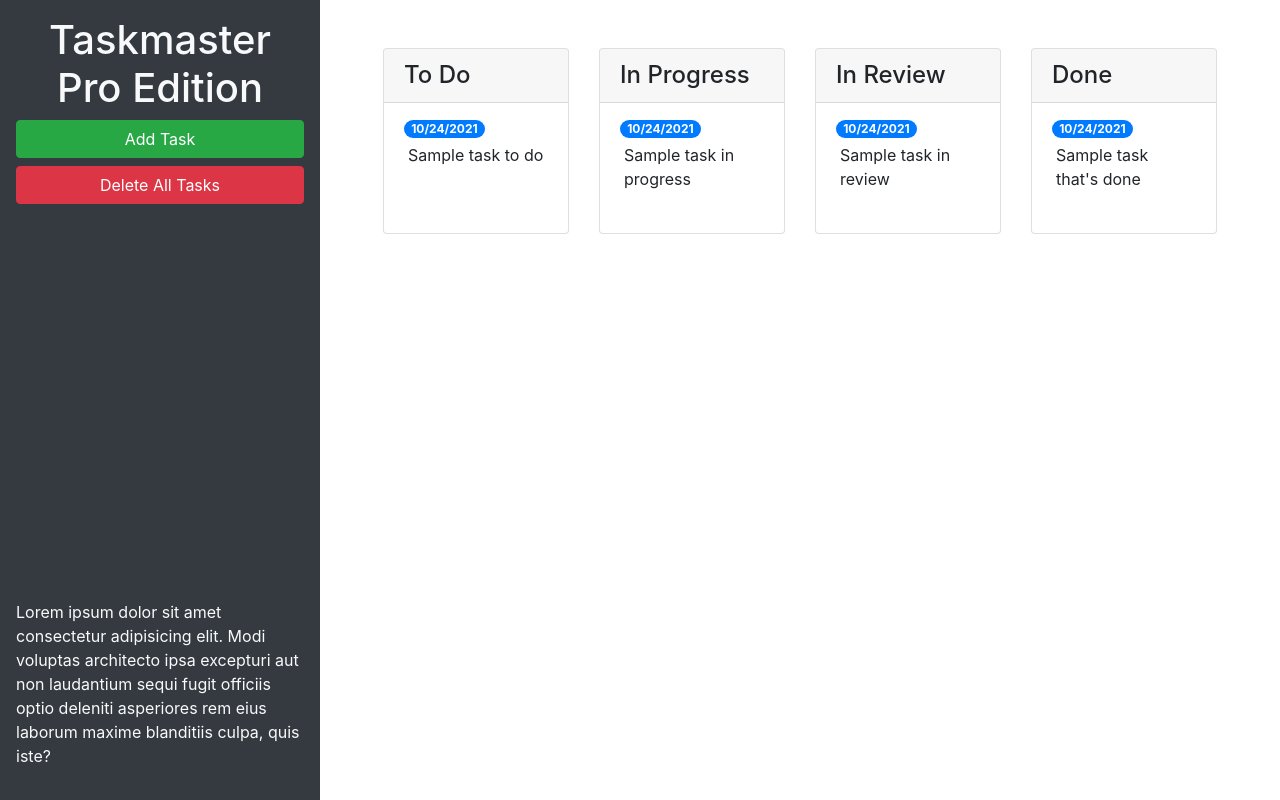
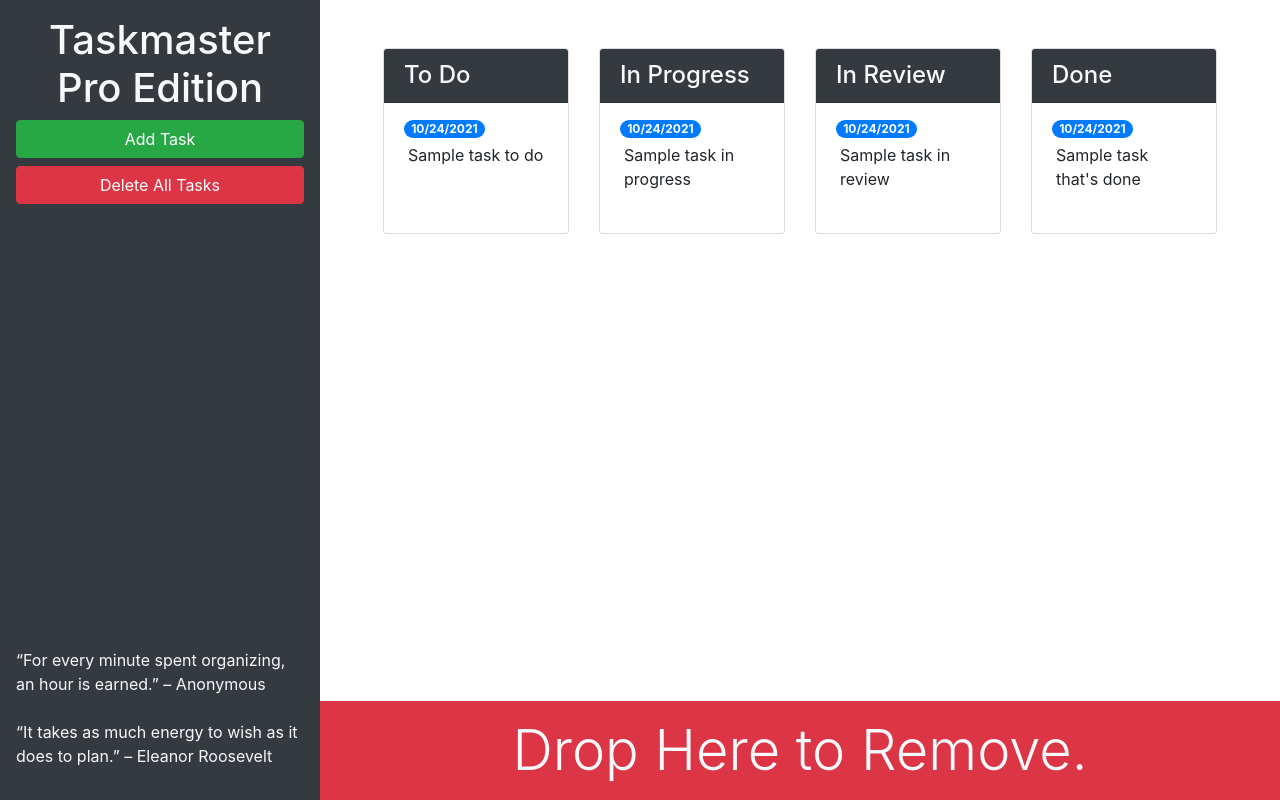
Before and after one commit to gallolopez1/taskmaster-pro, a plain HTML site: page index.html in a window 1280 px wide. Drawn offline with nearby package versions, Linux system fonts and the light colour scheme.

Commit message:
add style to list and create dropzone

```diff
--- a/index.html
+++ b/index.html
@@ -13,20 +13,20 @@
 <body>
 
     <div class="row min-vh-100 no-gutters">
-        <header class="col-12 col-lg-3 bg-dark text-light d-flex flex-column p-4 p-lg-3">
+        <header class="col-12 col-lg-3 bg-dark text-light sticky-top d-flex flex-column p-4 p-lg-3 ">
             <h1 class="text-center">Taskmaster Pro Edition</h1>
             <button id="create-task" class="btn btn-block btn-success" data-toggle="modal" data-target="#task-form-modal">Add
         Task</button>
             <button id="remove-tasks" class="btn btn-block btn-danger">Delete All Tasks</button>
-            <p class="mt-auto">Lorem ipsum dolor sit amet consectetur adipisicing elit. Modi voluptas architecto ipsa excepturi aut non laudantium sequi fugit officiis optio deleniti asperiores rem eius laborum maxime blanditiis culpa, quis iste?
+            <p class="mt-auto d-none d-lg-block">“For every minute spent organizing, an hour is earned.” – Anonymous <br> <br> “It takes as much energy to wish as it does to plan.” – Eleanor Roosevelt
             </p>
         </header>
-        <main class="col-12 col-lg-9">
+        <main class="col-12 col-lg-9 d-flex flex-column">
             <div class="m-5 row justify-content-around">
                 <!-- todo start -->
                 <div class="col-12 col-md-6 col-xl-3 mb-3">
                     <div class="card">
-                        <h4 class="card-header">To Do</h4>
+                        <h4 class="card-header bg-dark text-light">To Do</h4>
                         <ul id="list-toDo" class="list-group list-group-flush">
                             <li class="list-group-item">
                                 <span class="badge badge-primary badge-pill">10/24/2021</span>
@@ -39,7 +39,7 @@
                 <!-- in progress start -->
                 <div class="col-12 col-md-6 col-xl-3 mb-3">
                     <div class="card">
-                        <h4 class="card-header">In Progress</h4>
+                        <h4 class="card-header bg-dark text-light">In Progress</h4>
                         <ul id="list-toDo" class="list-group list-group-flush">
                             <li class="list-group-item">
                                 <span class="badge badge-primary badge-pill">10/24/2021</span>
@@ -52,7 +52,7 @@
                 <!-- in review start -->
                 <div class="col-12 col-md-6 col-xl-3 mb-3">
                     <div class="card">
-                        <h4 class="card-header">In Review</h4>
+                        <h4 class="card-header bg-dark text-light">In Review</h4>
                         <ul id="list-toDo" class="list-group list-group-flush">
                             <li class="list-group-item">
                                 <span class="badge badge-primary badge-pill">10/24/2021</span>
@@ -65,7 +65,7 @@
                 <!-- done start -->
                 <div class="col-12 col-md-6 col-xl-3 mb-3">
                     <div class="card">
-                        <h4 class="card-header">Done</h4>
+                        <h4 class="card-header bg-dark text-light">Done</h4>
                         <ul id="list-toDo" class="list-group list-group-flush">
                             <li class="list-group-item">
                                 <span class="badge badge-primary badge-pill">10/24/2021</span>
@@ -75,6 +75,11 @@
                     </div>
                 </div>
                 <!-- done end -->
+            </div>
+            <div id="trash" class="mt-auto">
+                <div class="w-100 bg-danger p-3 text-center text-light display-4">
+                    Drop Here to Remove.
+                </div>
             </div>
         </main>
     </div>
```
